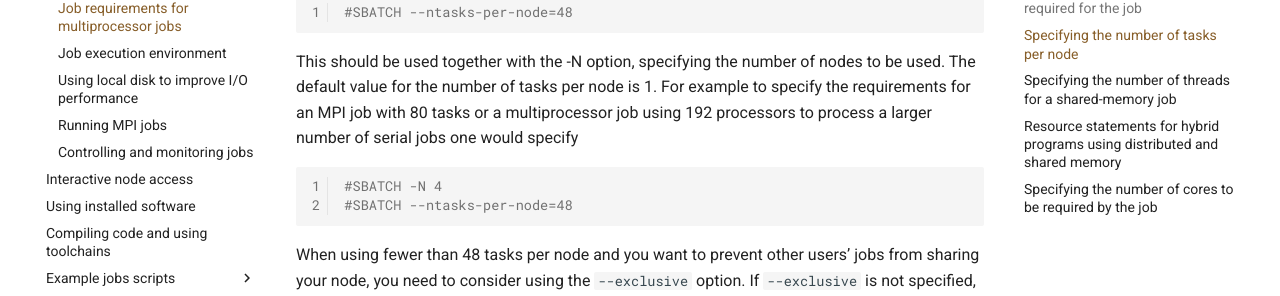
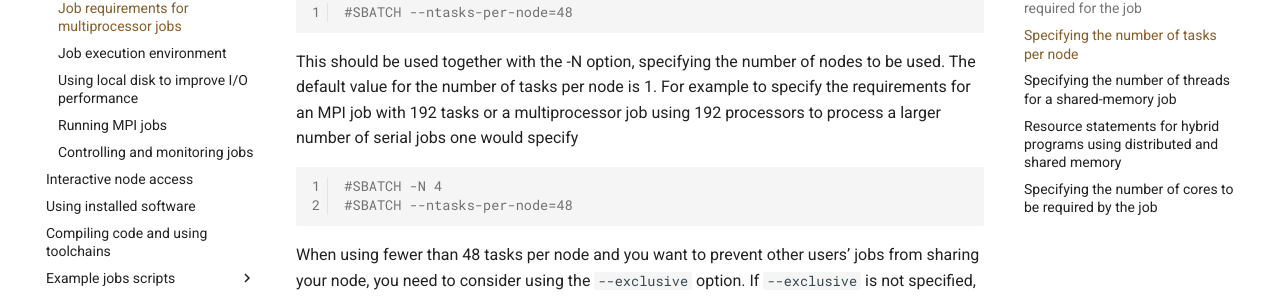
Before and after one commit to lunarc/lunarc_docs, an MkDocs documentation site: the page built from docs/manual/submitting_jobs/manual_requirements_multiproc.md, in a window 1280 px wide and 900 px high, scrolled down 1784 px. Shown: the part 208-504 px from the top of the window. Built offline with MkDocs 1.6.1 and Material for MkDocs 9.7.7, drawn with Linux system fonts in a browser that asks for light colours; comment, search, counter and statistics services are not loaded.

Commit message:
Update manual_requirements_multiproc.md
left over Aurora number removed

````diff
--- a/docs/manual/submitting_jobs/manual_requirements_multiproc.md
+++ b/docs/manual/submitting_jobs/manual_requirements_multiproc.md
@@ -45,7 +45,7 @@ Use the `--ntasks-per-node` of `sbatch` to specify the number of tasks you requi
 #SBATCH --ntasks-per-node=48
 ```
 
-This should be used together with the -N option, specifying the number of nodes to be used. The default value for the number of tasks per node is 1. For example to specify the requirements for an MPI job with 80 tasks or a multiprocessor job using 192 processors to process a larger number of serial jobs one would specify
+This should be used together with the -N option, specifying the number of nodes to be used. The default value for the number of tasks per node is 1. For example to specify the requirements for an MPI job with 192 tasks or a multiprocessor job using 192 processors to process a larger number of serial jobs one would specify
 
 ```bash
 #SBATCH -N 4
````
Also changed, not shown: other parts of docs/manual/submitting_jobs/manual_requirements_multiproc.md (+1 -1 lines).
